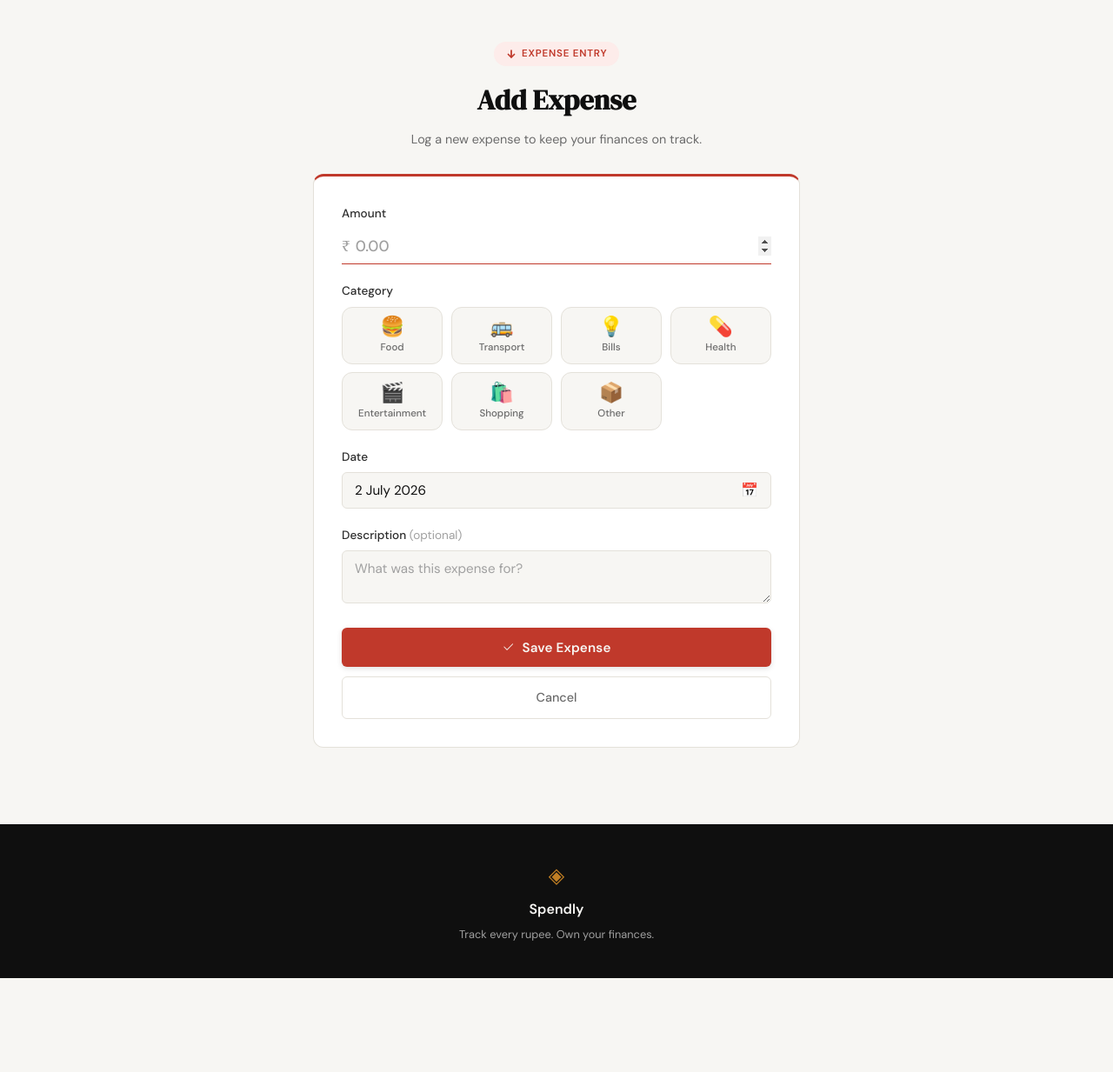
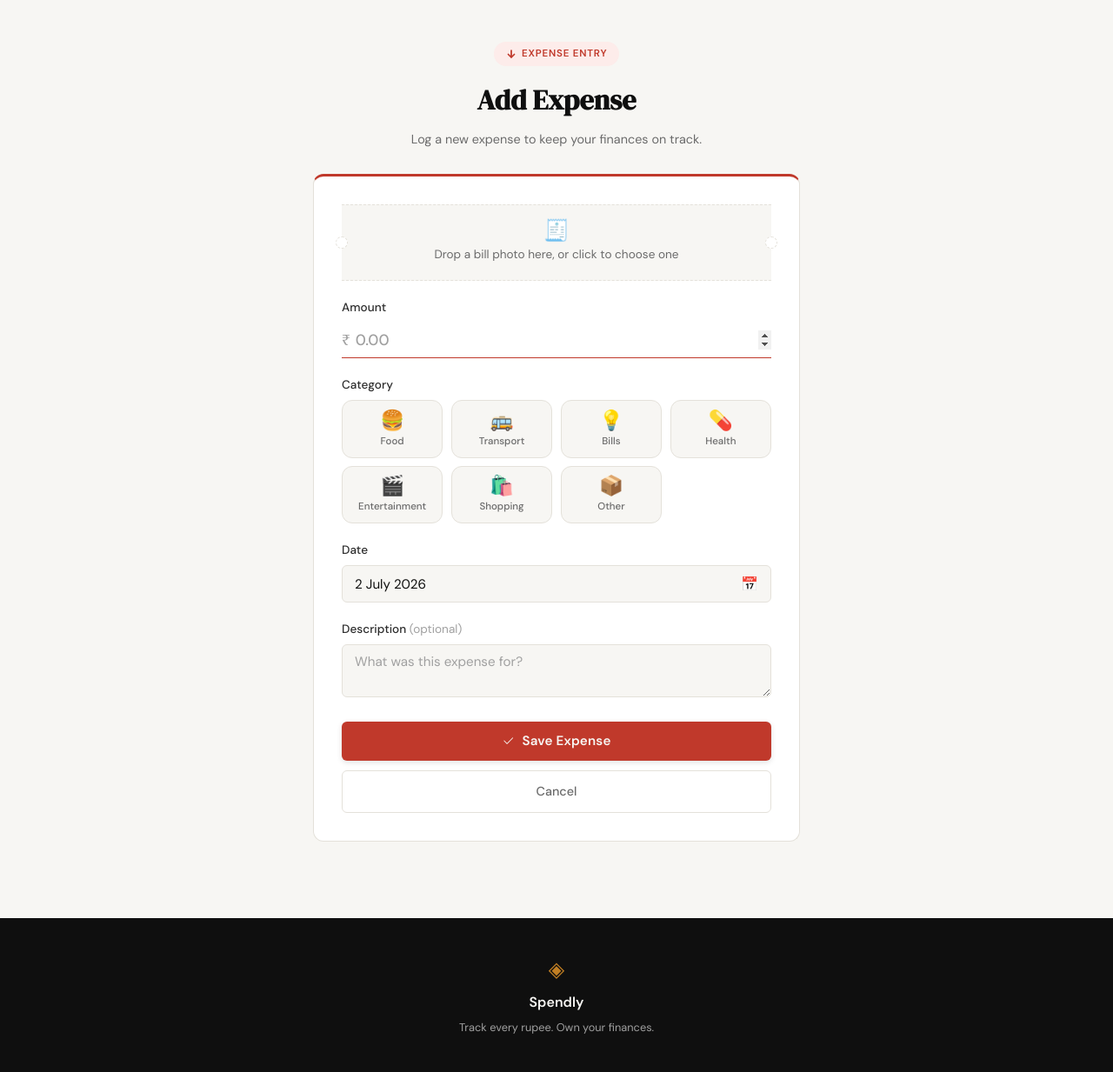
Before and after one commit to KshCompiler/expense-tracker, a Flask app: page /expenses/add in a window 1280 px wide. Shown: the part 61-1294 px from the top of the page at 87% size. Before the commit the page ends 1186 px from the top, so only its background shows below. Run offline with Flask 3, Linux system fonts and the light colour scheme; the visitor is signed in with stand-in values (Sample User, id 1).

Commit message:
add OCR bill scanning to Add Expense and Add Income
Upload a photo of a bill or payslip and have amount/category-or-source/
date/description pre-filled via a Groq vision model, so users can review
and save instead of transcribing receipts by hand. Extraction never
writes to the database directly - it only fills the existing forms,
which still go through their normal validation and submit flow. Fields
the model can't confidently read are left blank with a clear prompt to
fill them in manually, and a non-receipt image correctly comes back
empty rather than guessing.

Co-Authored-By: Claude Sonnet 5 <noreply@anthropic.com>

````diff
--- a/app.py
+++ b/app.py
@@ -4,6 +4,8 @@ from werkzeug.security import check_password_hash
 from dotenv import load_dotenv
 import os
 import re
+import json
+import base64
 import secrets
 from datetime import datetime
 from openai import OpenAI
@@ -17,6 +19,12 @@ app.secret_key = 'dev-secret-key-change-in-production'  # Needed for flash messa
 EMAIL_REGEX = re.compile(r'^[a-zA-Z0-9._%+-]+@[a-zA-Z0-9.-]+\.[a-zA-Z]{2,}$')
 VALID_CATEGORIES = {'Food', 'Transport', 'Bills', 'Health', 'Entertainment', 'Shopping', 'Other'}
 VALID_INCOME_SOURCES = {'Salary', 'Freelance', 'Business', 'Investment', 'Gift', 'Other'}
+
+# Bill-scanning (OCR billing) settings
+ALLOWED_BILL_MIME_TYPES = {'image/jpeg', 'image/png', 'image/webp'}
+MAX_BILL_IMAGE_BYTES = 5 * 1024 * 1024  # 5 MB
+# Groq's vision-capable model lineup changes over time — override via env if this one is retired.
+BILL_OCR_MODEL = os.environ.get('BILL_OCR_MODEL', 'meta-llama/llama-4-scout-17b-16e-instruct')
 
 # Initialize database
 init_db()
@@ -66,6 +74,24 @@ def _build_chat_system_prompt(curr_month, curr_expenses, curr_income,
         "User's Financial Data:\n"
         f"- {prev_label}: Income ₹{prev_income:.0f} | Expenses: {_fmt_expenses(prev_expenses)}\n"
         f"- {curr_label}: Income ₹{curr_income:.0f} | Expenses: {_fmt_expenses(curr_expenses)}"
+    )
+
+
+def _build_bill_extraction_prompt(valid_values, field_name, doc_kind):
+    values_list = ", ".join(sorted(valid_values))
+    return (
+        f"You are reading a photo of a {doc_kind} for a personal finance app. "
+        "Extract exactly these fields and reply with STRICT JSON only — no markdown code "
+        "fences, no commentary, nothing before or after the JSON object:\n"
+        '{"amount": <number or null>, "' + field_name + '": <one of [' + values_list + '] or null>, '
+        '"date": <"YYYY-MM-DD" or null>, "description": <short string under 60 characters or null>}\n\n'
+        "Rules:\n"
+        "- amount is the total amount on the document, as a plain number with no currency symbol or commas.\n"
+        f"- {field_name} must be exactly one of the listed values, or null if you're not confident.\n"
+        "- date is the date on the document in YYYY-MM-DD format, or null if illegible or absent.\n"
+        "- description briefly names the merchant/payer or what the document is for, or null if unclear.\n"
+        "- If you cannot confidently read a field, return null for it — never guess.\n"
+        f"- If the image is not a {doc_kind} at all, return null for every field."
     )
 
 
@@ -512,6 +538,104 @@ def add_expense():
     return render_template("add_expense.html")
 
 
+def _extract_financial_document(field_name, valid_values, doc_kind):
+    """Shared by /expenses/extract-bill and /income/extract-bill: validate the
+    uploaded image, ask the vision model to read it, and re-validate every
+    field server-side before handing it back. `field_name` is "category" for
+    expenses or "source" for income; `valid_values` constrains that field."""
+    file = request.files.get('bill_image')
+    if not file or file.filename == '':
+        return jsonify({"error": "No image was uploaded."}), 400
+
+    if file.mimetype not in ALLOWED_BILL_MIME_TYPES:
+        return jsonify({"error": "Please upload a JPG, PNG, or WEBP image."}), 400
+
+    image_bytes = file.read(MAX_BILL_IMAGE_BYTES + 1)
+    if not image_bytes:
+        return jsonify({"error": "That image appears to be empty."}), 400
+    if len(image_bytes) > MAX_BILL_IMAGE_BYTES:
+        return jsonify({"error": "That image is too large — please use a photo under 5MB."}), 400
+
+    api_key = os.environ.get("GROQ_API_KEY")
+    if not api_key:
+        return jsonify({"error": "Document scanning isn't available right now — please enter the details manually."}), 500
+
+    try:
+        b64_image = base64.b64encode(image_bytes).decode('utf-8')
+        data_url = f"data:{file.mimetype};base64,{b64_image}"
+
+        client = OpenAI(api_key=api_key, base_url="https://api.groq.com/openai/v1")
+        response = client.chat.completions.create(
+            model=BILL_OCR_MODEL,
+            messages=[
+                {
+                    "role": "user",
+                    "content": [
+                        {"type": "text", "text": _build_bill_extraction_prompt(valid_values, field_name, doc_kind)},
+                        {"type": "image_url", "image_url": {"url": data_url}},
+                    ],
+                }
+            ],
+            temperature=0,
+        )
+        raw = response.choices[0].message.content.strip()
+        raw = raw.removeprefix("```json").removeprefix("```").removesuffix("```").strip()
+        parsed = json.loads(raw)
+    except Exception as e:
+        app.logger.error("Document extraction error: %s", e, exc_info=True)
+        return jsonify({"error": "Couldn't read that image — please enter the details manually."}), 500
+
+    # Never trust the model's output as final — re-validate every field server-side.
+    amount = parsed.get("amount")
+    try:
+        amount = float(amount) if amount is not None else None
+        if amount is not None and amount <= 0:
+            amount = None
+    except (TypeError, ValueError):
+        amount = None
+
+    field_value = parsed.get(field_name)
+    if field_value not in valid_values:
+        field_value = None
+
+    date = parsed.get("date")
+    if date:
+        try:
+            datetime.strptime(date, "%Y-%m-%d")
+        except (TypeError, ValueError):
+            date = None
+    else:
+        date = None
+
+    description = parsed.get("description")
+    if isinstance(description, str):
+        description = description.strip()[:120] or None
+    else:
+        description = None
+
+    result = {"amount": amount, "date": date, "description": description}
+    result[field_name] = field_value
+    return jsonify(result)
+
+
+@app.route("/expenses/extract-bill", methods=["POST"])
+def extract_bill():
+    if 'user_id' not in session:
+        return jsonify({"error": "Please log in to scan a bill."}), 401
+
+    check_csrf()
+    return _extract_financial_document('category', VALID_CATEGORIES, 'shopping bill or receipt')
+
+
+@app.route("/income/extract-bill", methods=["POST"])
+def extract_income_bill():
+    if 'user_id' not in session:
+        return jsonify({"error": "Please log in to scan a document."}), 401
+
+    check_csrf()
+    return _extract_financial_document('source', VALID_INCOME_SOURCES, 'payslip, invoice, or proof of income')
+
+
 @app.route("/view_transactions")
 def view_transactions():
     if 'user_id' not in session:
--- a/static/css/style.css
+++ b/static/css/style.css
@@ -1289,6 +1289,101 @@ a { color: inherit; text-decoration: none; }
 
 .expense-card .amount-slip:focus-within { border-bottom-color: var(--danger); }
 .income-card  .amount-slip:focus-within { border-bottom-color: var(--accent); }
+
+/* Bill drop-zone — a perforated tear-off stub, like the one on a paper receipt
+   or a chequebook, rather than a generic file-upload box. */
+.bill-drop {
+    position: relative;
+    display: flex;
+    flex-direction: column;
+    align-items: center;
+    justify-content: center;
+    gap: 0.3rem;
+    padding: 1.1rem 1.5rem;
+    border-top: 1.5px dashed var(--border);
+    border-bottom: 1.5px dashed var(--border);
+    background: var(--paper);
+    cursor: pointer;
+    text-align: center;
+    transition: border-color 0.15s, background 0.15s;
+}
+
+.bill-drop::before,
+.bill-drop::after {
+    content: '';
+    position: absolute;
+    top: 50%;
+    width: 14px;
+    height: 14px;
+    border-radius: 50%;
+    background: var(--paper-card);
+    border: 1.5px dashed var(--border);
+    transform: translateY(-50%);
+    transition: border-color 0.15s;
+}
+
+.bill-drop::before { left: -7px; }
+.bill-drop::after { right: -7px; }
+
+.bill-drop:hover,
+.bill-drop:focus-visible {
+    border-color: var(--accent);
+    background: var(--accent-light);
+    outline: none;
+}
+
+.bill-drop:hover::before, .bill-drop:hover::after,
+.bill-drop:focus-visible::before, .bill-drop:focus-visible::after {
+    border-color: var(--accent);
+}
+
+.bill-drop.dragover {
+    border-color: var(--accent);
+    background: var(--accent-light);
+}
+
+.bill-drop.dragover::before, .bill-drop.dragover::after { border-color: var(--accent); }
+
+.bill-drop.scanning {
+    border-color: var(--accent-2);
+    background: var(--accent-2-light);
+    cursor: wait;
+    pointer-events: none;
+}
+
+.bill-drop.scanning::before, .bill-drop.scanning::after { border-color: var(--accent-2); }
+
+.bill-drop.scanning .bill-drop-icon {
+    animation: bill-scan-pulse 1.1s ease-in-out infinite;
+}
+
+@keyframes bill-scan-pulse {
+    0%, 100% { opacity: 1; }
+    50%      { opacity: 0.4; }
+}
+
+.bill-drop-icon { font-size: 1.5rem; line-height: 1; }
+
+.bill-drop-text {
+    font-family: var(--font-body);
+    font-size: 0.85rem;
+    color: var(--ink-muted);
+}
+
+/* Auto-filled field confirmation — a quiet "this got written for you" flash */
+@keyframes bill-fill-flash {
+    0%   { background: var(--accent-light); }
+    100% { background: transparent; }
+}
+
+.bill-filled {
+    animation: bill-fill-flash 1.1s ease-out;
+}
+
+@media (prefers-reduced-motion: reduce) {
+    .bill-drop.scanning .bill-drop-icon { animation: none; }
+    .bill-filled { animation: none; }
+}
 
 .datepicker-wrap { position: relative; }
 
--- /dev/null
+++ b/static/js/bill-upload.js
@@ -0,0 +1,160 @@
+(function (window) {
+    var ALLOWED_TYPES = ['image/jpeg', 'image/png', 'image/webp'];
+    var MAX_BYTES = 5 * 1024 * 1024;
+
+    window.initBillUpload = function (formHelpers, options) {
+        options = options || {};
+        var endpoint     = options.endpoint || '/expenses/extract-bill';
+        var fieldKey     = options.fieldKey || 'category';
+        var scanningText = options.scanningText || 'Reading…';
+        var emptyMessage = options.emptyMessage ||
+            "Nothing could be read from that image — make sure it's clear, or enter the details manually.";
+        var successMessage = options.successMessage ||
+            'Filled in from your upload — check it over before saving.';
+
+        var dropZone  = document.getElementById('bill-drop');
+        if (!dropZone) return;
+
+        var fileInput  = document.getElementById('bill-file-input');
+        var statusEl   = document.getElementById('bill-drop-status');
+        var idleText   = statusEl ? statusEl.textContent : '';
+        var amountEl   = document.getElementById('amount');
+        var descEl     = document.getElementById('description');
+        var dpTrigger  = document.getElementById('dp-trigger');
+        var csrfInput  = document.querySelector('#expense-form [name="csrf_token"]');
+        var csrfToken  = csrfInput ? csrfInput.value : '';
+
+        function flash(el) {
+            if (!el) return;
+            el.classList.remove('bill-filled');
+            /* Force reflow so the animation restarts if the same field fills twice in a row. */
+            void el.offsetWidth;
+            el.classList.add('bill-filled');
+            setTimeout(function () { el.classList.remove('bill-filled'); }, 1200);
+        }
+
+        function setScanning(isScanning) {
+            dropZone.classList.toggle('scanning', isScanning);
+            dropZone.setAttribute('aria-busy', isScanning ? 'true' : 'false');
+            statusEl.textContent = isScanning ? scanningText : idleText;
+        }
+
+        function applyExtraction(data) {
+            var filled  = [];
+            var missing = [];
+
+            if (data.amount != null) {
+                amountEl.value = data.amount;
+                flash(amountEl.closest('.amount-slip'));
+                filled.push('amount');
+            } else {
+                missing.push('amount');
+            }
+
+            var fieldValue = data[fieldKey];
+            if (fieldValue) {
+                formHelpers.selectCategory(fieldValue);
+                flash(document.querySelector('.cat-item[data-value="' + fieldValue + '"]'));
+                filled.push(fieldKey);
+            } else {
+                missing.push(fieldKey);
+            }
+
+            if (data.date) {
+                var parts = data.date.split('-');
+                var d = new Date(parseInt(parts[0], 10), parseInt(parts[1], 10) - 1, parseInt(parts[2], 10));
+                formHelpers.selectDate(d);
+                flash(dpTrigger);
+                filled.push('date');
+            } else {
+                missing.push('date');
+            }
+
+            if (data.description) {
+                descEl.value = data.description;
+                flash(descEl);
+            }
+
+            if (filled.length === 0) {
+                showToast(emptyMessage, 'error');
+            } else if (missing.length > 0) {
+                showToast('Filled in ' + filled.join(', ') + ' — please check ' + missing.join(', ') + ' yourself.', 'warning');
+            } else {
+                showToast(successMessage, 'success');
+            }
+        }
+
+        function handleFile(file) {
+            if (!file) return;
+
+            if (ALLOWED_TYPES.indexOf(file.type) === -1) {
+                showToast('Please upload a JPG, PNG, or WEBP image.', 'error');
+                return;
+            }
+            if (file.size > MAX_BYTES) {
+                showToast('That image is too large — please use a photo under 5MB.', 'error');
+                return;
+            }
+
+            setScanning(true);
+
+            var formData = new FormData();
+            formData.append('bill_image', file);
+            formData.append('csrf_token', csrfToken);
+
+            fetch(endpoint, { method: 'POST', body: formData })
+                .then(function (res) {
+                    return res.json().then(function (data) {
+                        return { ok: res.ok, data: data };
+                    });
+                })
+                .then(function (result) {
+                    setScanning(false);
+                    if (!result.ok) {
+                        showToast((result.data && result.data.error) || "Couldn't read that image.", 'error');
+                        return;
+                    }
+                    applyExtraction(result.data);
+                })
+                .catch(function () {
+                    setScanning(false);
+                    showToast("Couldn't reach the server — please enter the details manually.", 'error');
+                });
+        }
+
+        dropZone.addEventListener('click', function () {
+            if (!dropZone.classList.contains('scanning')) fileInput.click();
+        });
+
+        dropZone.addEventListener('keydown', function (e) {
+            if (e.key === 'Enter' || e.key === ' ') {
+                e.preventDefault();
+                if (!dropZone.classList.contains('scanning')) fileInput.click();
+            }
+        });
+
+        fileInput.addEventListener('change', function () {
+            handleFile(fileInput.files[0]);
+            fileInput.value = '';
+        });
+
+        ['dragenter', 'dragover'].forEach(function (evt) {
+            dropZone.addEventListener(evt, function (e) {
+                e.preventDefault();
+                dropZone.classList.add('dragover');
+            });
+        });
+
+        ['dragleave', 'drop'].forEach(function (evt) {
+            dropZone.addEventListener(evt, function (e) {
+                e.preventDefault();
+                dropZone.classList.remove('dragover');
+            });
+        });
+
+        dropZone.addEventListener('drop', function (e) {
+            var file = e.dataTransfer.files && e.dataTransfer.files[0];
+            handleFile(file);
+        });
+    };
+})(window);
--- a/static/js/expense-form.js
+++ b/static/js/expense-form.js
@@ -168,5 +168,7 @@
                 return;
             }
         });
+
+        return { selectCategory: selectCategory, selectDate: selectDate };
     };
 })(window);
--- a/templates/add_expense.html
+++ b/templates/add_expense.html
@@ -21,6 +21,16 @@
         <div class="auth-card expense-card">
             <form method="POST" action="{{ url_for('add_expense') }}" id="expense-form">
                 <input type="hidden" name="csrf_token" value="{{ csrf_token }}">
+
+                <!-- Bill upload -->
+                <div class="form-group">
+                    <div class="bill-drop" id="bill-drop" tabindex="0" role="button"
+                         aria-label="Upload a photo of your bill to auto-fill this form">
+                        <span class="bill-drop-icon" aria-hidden="true">🧾</span>
+                        <span class="bill-drop-text" id="bill-drop-status">Drop a bill photo here, or click to choose one</span>
+                        <input type="file" id="bill-file-input" accept="image/jpeg,image/png,image/webp" hidden>
+                    </div>
+                </div>
 
                 <!-- Amount -->
                 <div class="form-group">
@@ -143,5 +153,15 @@
 
 {% block scripts %}
 <script src="{{ url_for('static', filename='js/expense-form.js') }}"></script>
-<script>initExpenseForm({});</script>
+<script src="{{ url_for('static', filename='js/bill-upload.js') }}"></script>
+<script>
+    var expenseFormHelpers = initExpenseForm({});
+    initBillUpload(expenseFormHelpers, {
+        endpoint: '/expenses/extract-bill',
+        fieldKey: 'category',
+        scanningText: 'Reading your bill…',
+        emptyMessage: "Nothing could be read from that image — make sure it's a clear bill or receipt, or enter the details manually.",
+        successMessage: 'Filled in from your bill — check it over before saving.'
+    });
+</script>
 {% endblock %}
````
Also changed, not shown: templates/add_income.html (+21 -1 lines), .claude/specs/12-ocr-billing.md (added), 1 other file.
